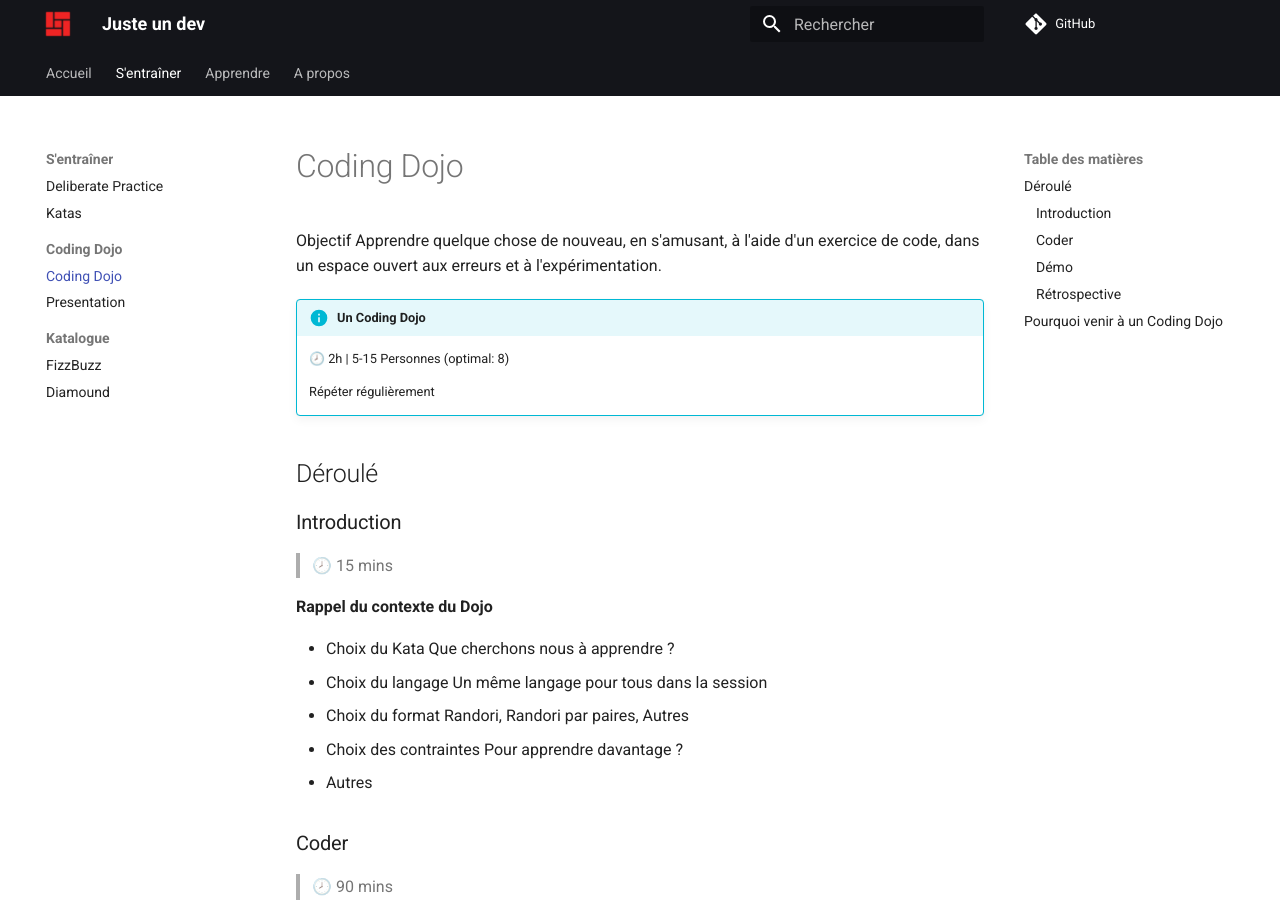
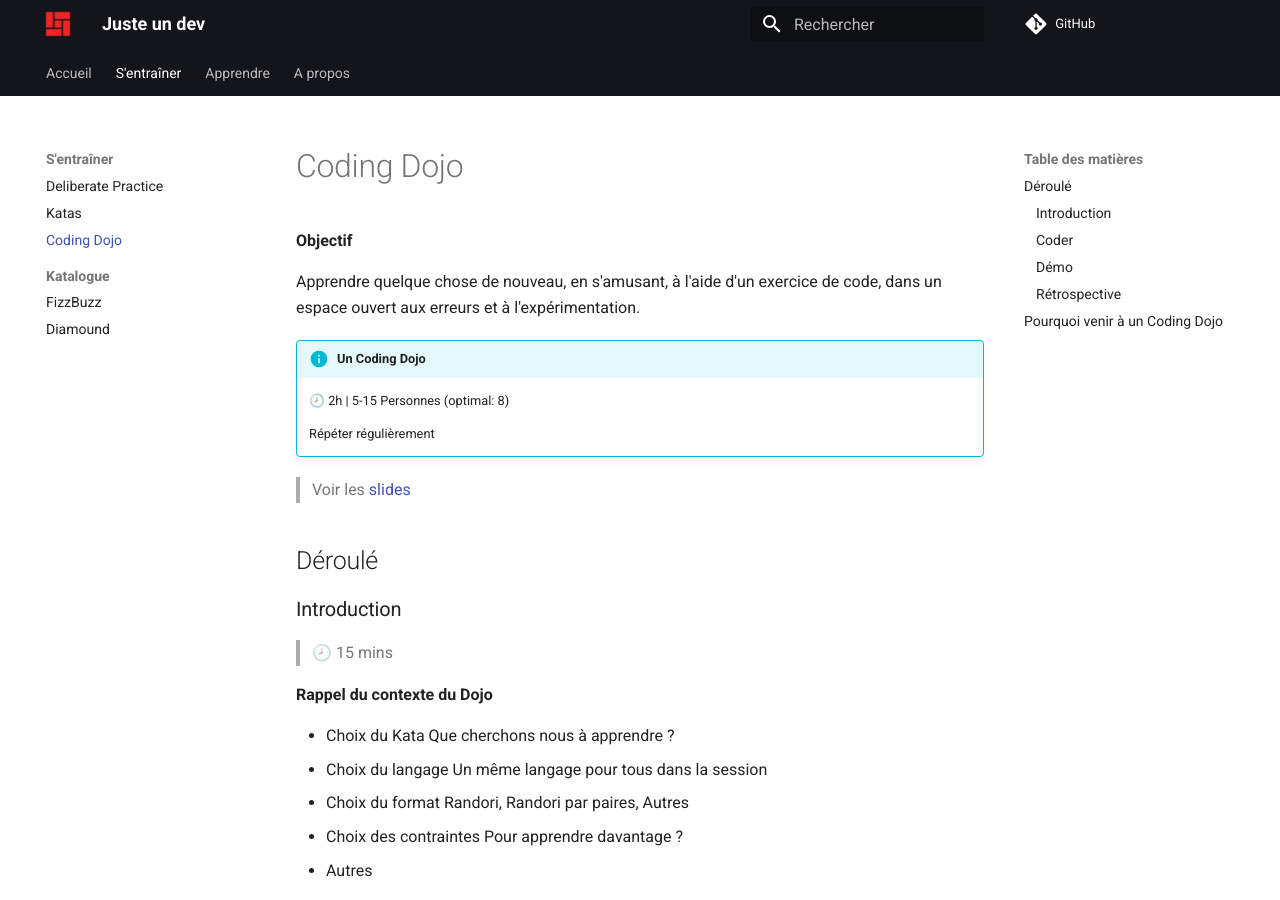
Before and after one commit to fhiegel/fhiegel.github.io, an MkDocs documentation site: the page built from docs/practices/coding-dojo/index.md, in a window 1280 px wide and 900 px high. Built offline with MkDocs 1.6.1 and Material for MkDocs 9.7.7, drawn with Linux system fonts in a browser that asks for light colours; comment, search, counter and statistics services are not loaded.

Commit message:
slides(good-morning-learning): fix

```diff
--- a/docs/practices/coding-dojo/index.md
+++ b/docs/practices/coding-dojo/index.md
@@ -5,13 +5,17 @@
 ---
 
 # Coding Dojo
-Objectif
-Apprendre quelque chose de nouveau, en s'amusant, à l'aide d'un exercice de code, dans un espace ouvert aux erreurs et à l'expérimentation.
+**Objectif**
+
+Apprendre quelque chose de nouveau, en s'amusant, à l'aide d'un exercice de code,
+dans un espace ouvert aux erreurs et à l'expérimentation.
 
 !!! info "Un Coding Dojo"
 	🕗 2h | 5-15 Personnes (optimal: 8)
 
 	Répéter régulièrement
+
+> Voir les [slides](slides)
 
 ## Déroulé
 
--- a/mkdocs.yml
+++ b/mkdocs.yml
@@ -12,9 +12,7 @@
   - S'entraîner:
     - Deliberate Practice: practices/deliberate-practice/index.md
     - Katas: practices/katas/index.md
-    - Coding Dojo:
-      - Coding Dojo: practices/coding-dojo/index.md
-      - Presentation: practices/coding-dojo/slides.md
+    - Coding Dojo: practices/coding-dojo/index.md
     - Katalogue:
       - FizzBuzz: practices/katas/FizzBuzz/index.md
       - Diamound: practices/katas/Diamound/index.md
@@ -27,7 +25,7 @@
         - Tests Unitaires - Sensibiliser sans coder: learn/serious-games/sensibiliser-aux-tests-unitaires.md
       - 💬 Présentations:
         - Gamification: learn/presentations/gamification/index.md
-        - Gooo Morning Learning: learn/presentations/good-morning-learning/index.md
+        - Good Morning Learning: learn/presentations/good-morning-learning/index.md
 #  - Veiller: blog/
 #    - posts/2019-04-04---Howto--the-use-of-JaCoCo.md
 #    - posts/A la rencontre d'une pratique  le Pair programming.md
```
Also changed, not shown: docs/learn/presentations/good-morning-learning/slides.md (renamed from docs/learn/presentations/good-morning-learning/slides/index.md, +14 -12 lines), docs/practices/coding-dojo/slides.md (+1 -1 lines), docs/learn/presentations/gamification/slides.md (renamed from docs/learn/presentations/gamification/slides/index.md).
